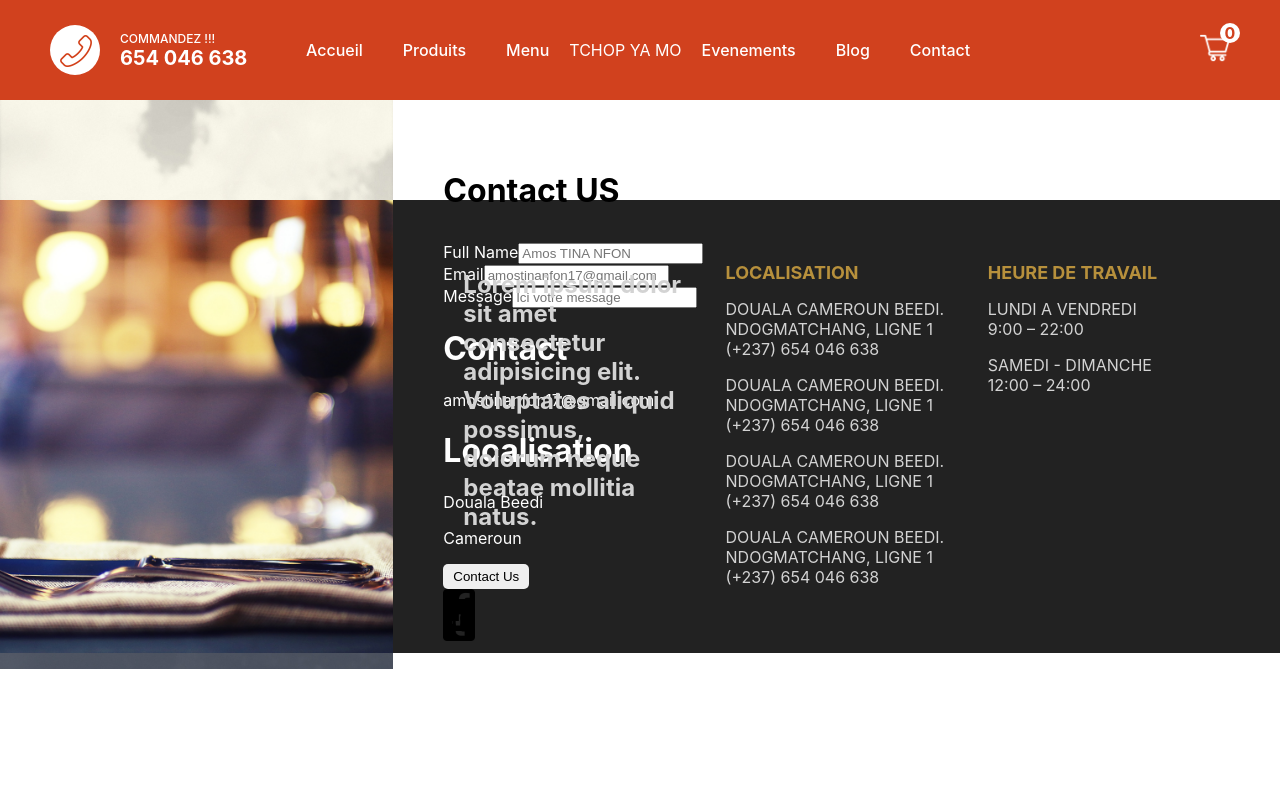
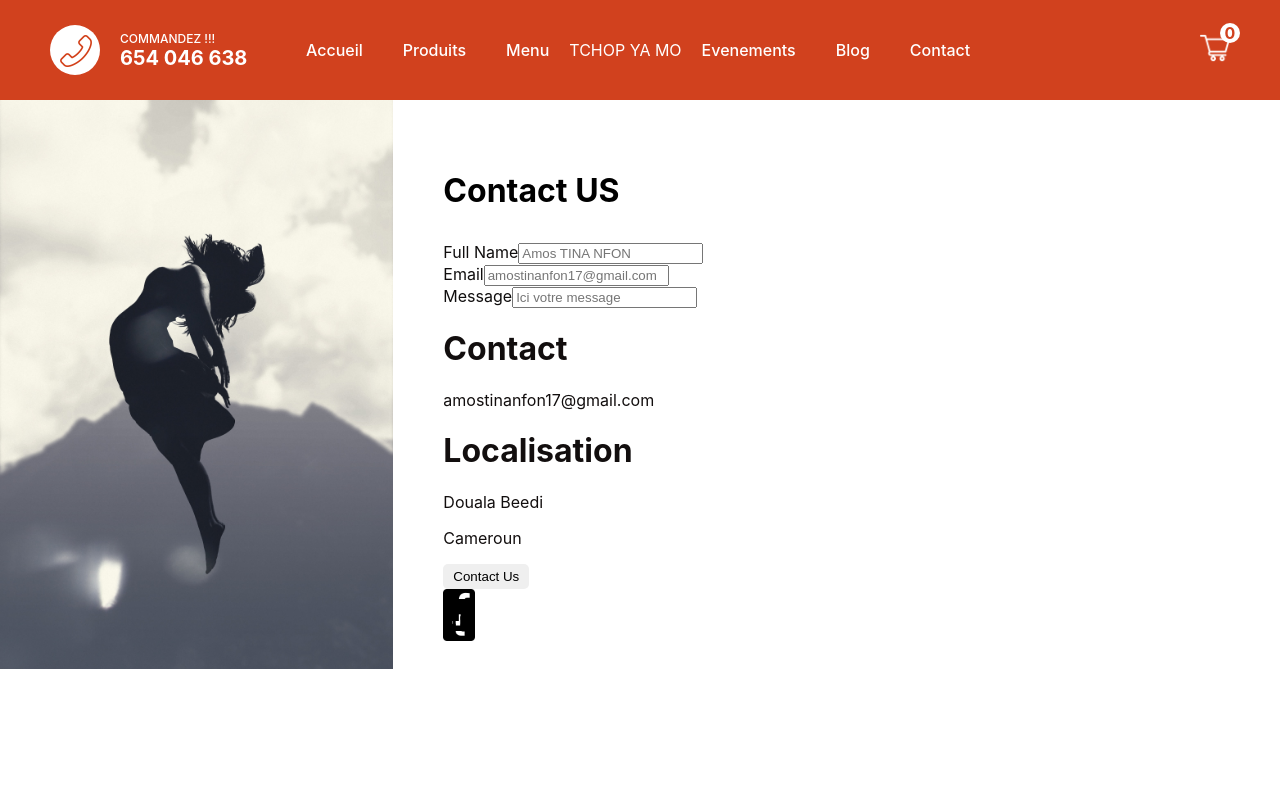
Before and after one commit to amostinanfon/restaurant, a Next.js app: page /contact in a window 1280 px wide. Shown: the top 798 px of the page. Built offline with nearby package versions, Linux system fonts and the light colour scheme.

Commit message:
adding height to image 6

```diff
--- a/styles/Contact.module.css
+++ b/styles/Contact.module.css
@@ -1,6 +1,6 @@
 .container {
    width: 100%;
-   height: 100px;
+   height: calc(100vh - 100px);
 }
 
 
@@ -23,15 +23,15 @@
   }
 
 .wrapperItem {
-
+    color: black;
 }
 
 .card {
-    color: #fff;
+    color: rgb(27, 24, 24);
 }
 
 .cardItem {
-    color: #fff;
+    color: rgb(18, 16, 16);
 }
 
 .button {
@@ -42,19 +42,19 @@
 }
 
 .main {
-    color: #fff;
+    color: rgb(10, 8, 8);
 }
 
 .input {
-    color: #fff;
+    color: rgb(29, 24, 24);
 }
 
 .label {
-    color: #fff;
+    color: rgb(16, 14, 14);
 }
 
 .cardRight {
-    color: #fff;
+    color: rgb(18, 14, 14);
 }
 
 .img {
```
